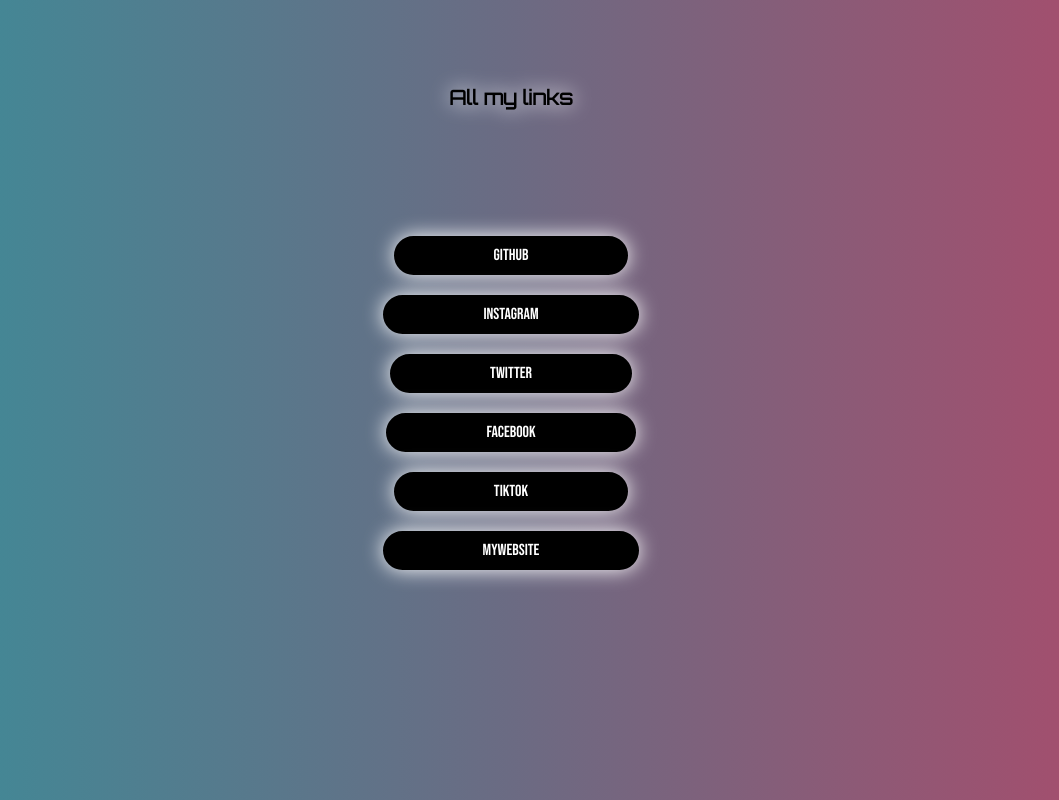
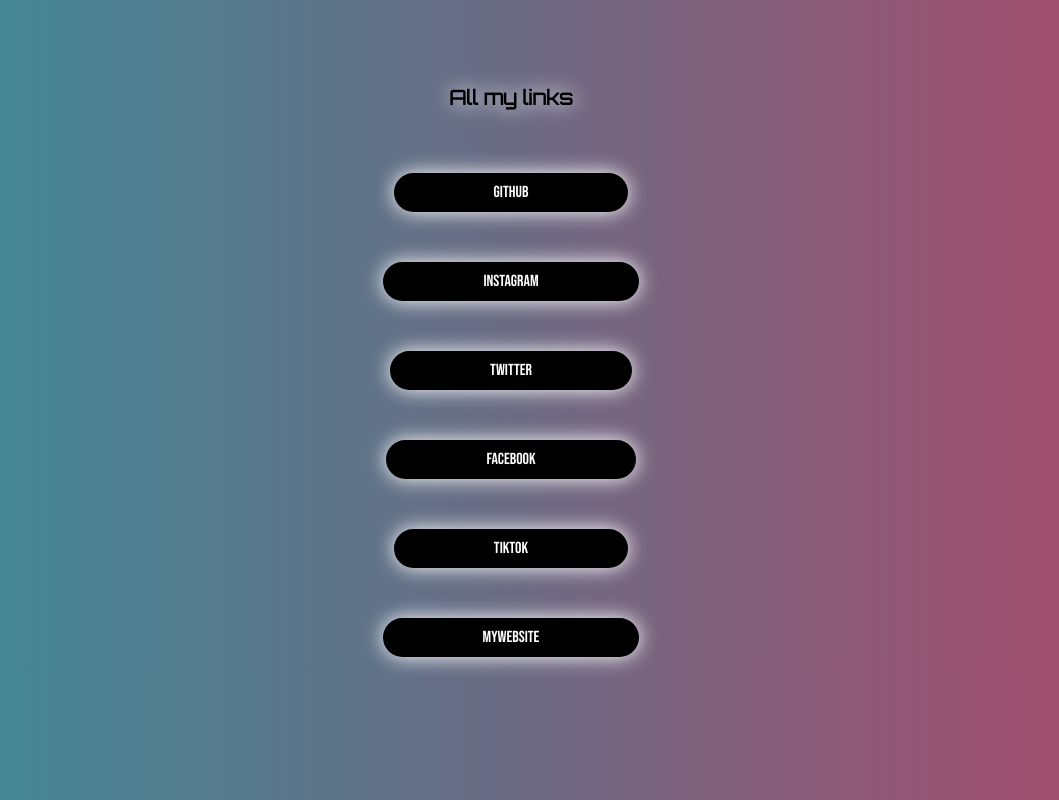
Before and after one commit to AlexanderLB/mylinks, a plain HTML site: page index.html in a window 1280 px wide. Shown: the whole page, without its empty margins (129-1188 px from the left). Drawn offline with Linux system fonts and the light colour scheme; a web font is replaced by a local one.

Commit message:
Add files via upload

```diff
--- a/media.css
+++ b/media.css
@@ -3,9 +3,9 @@
     #slide_title{
         padding-top: auto;
         font-size: 10px;
-        margin-bottom: 10%;
+        margin-bottom: 5%;
     }
-    #contenedor{
-        gap: 20px;
+    #a{
+        margin-top: 50px;
     }
 }
```
